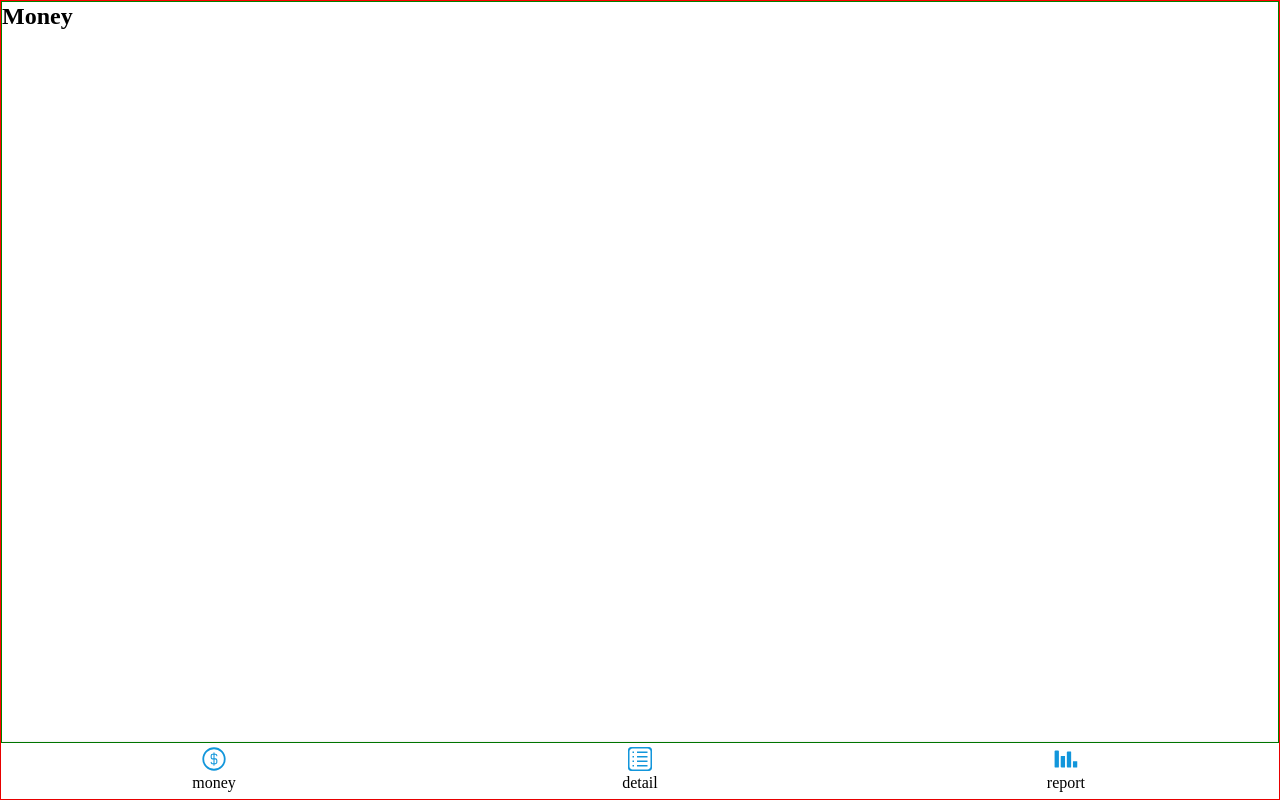
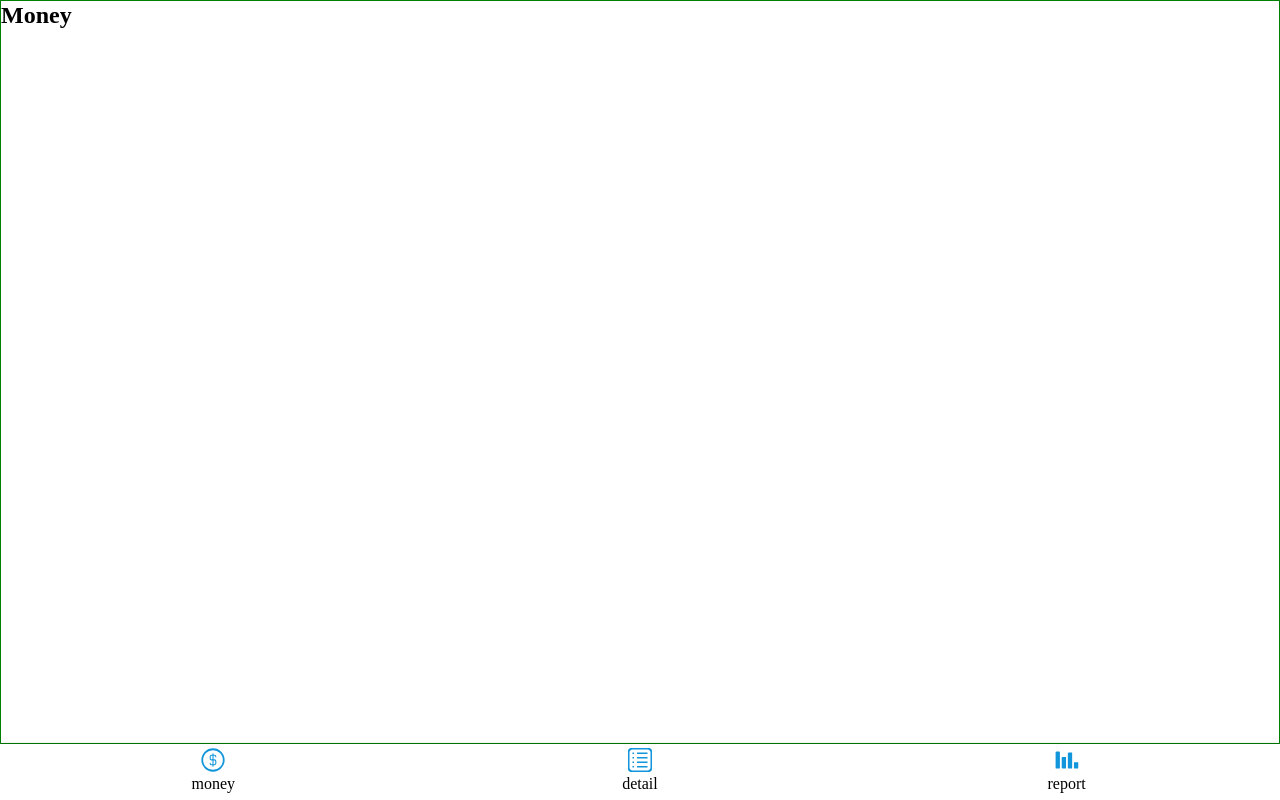
Before and after one commit to YoungDriverOfTech/react-book-keeper, a React app: page /#/money in a window 1280 px wide. Built offline with nearby package versions, Linux system fonts and the light colour scheme.

Commit message:
App component update

```diff
--- a/src/App.tsx
+++ b/src/App.tsx
@@ -1,10 +1,13 @@
-import Layout from 'components/Layout';
 import {
   HashRouter as Router,
   Switch,
   Route,
   Redirect
 } from "react-router-dom";
+import Detail from 'views/Detail';
+import Money from 'views/Money';
+import NotFound from 'views/NotFound';
+import Report from 'views/Report';
 
 function App() {
   return (
@@ -28,33 +31,4 @@ function App() {
   );
 }
 
-
-function Money() {
-  return (
-    <Layout>Money</Layout>
-  );
-}
-
-function Detail() {
-  return (
-    <Layout>Detail</Layout>
-  );
-}
-
-function Report() {
-  return (
-    <Layout>Report</Layout>
-  );
-}
-
-function NotFound() {
-  return (
-    <div>
-      <h2>
-        Not Found
-      </h2>
-    </div>
-  )
-}
-
 export default App;
--- a/src/components/Layout.tsx
+++ b/src/components/Layout.tsx
@@ -3,7 +3,6 @@ import Nav from 'components/Nav'
 
 // 100vh(view height) means always full fill screen
 const Wrapper = styled.div`
-  border: 1px solid red;
   height: 100vh;
   display: flex;
   flex-direction: column;
--- /dev/null
+++ b/src/views/Detail.tsx
@@ -0,0 +1,9 @@
+import Layout from 'components/Layout';
+
+function Detail() {
+  return (
+    <Layout>Detail</Layout>
+  );
+}
+
+export default Detail;
--- /dev/null
+++ b/src/views/Money.tsx
@@ -0,0 +1,9 @@
+import Layout from 'components/Layout';
+
+function Money() {
+  return (
+    <Layout>Money</Layout>
+  );
+}
+
+export default Money;
--- /dev/null
+++ b/src/views/NotFound.tsx
@@ -0,0 +1,11 @@
+function NotFound() {
+    return (
+      <div>
+        <h2>
+          Not Found
+        </h2>
+      </div>
+    )
+  }
+
+  export default NotFound;
--- /dev/null
+++ b/src/views/Report.tsx
@@ -0,0 +1,9 @@
+import Layout from 'components/Layout';
+
+function Report() {
+  return (
+    <Layout>Report</Layout>
+  );
+}
+
+export default Report;
```
